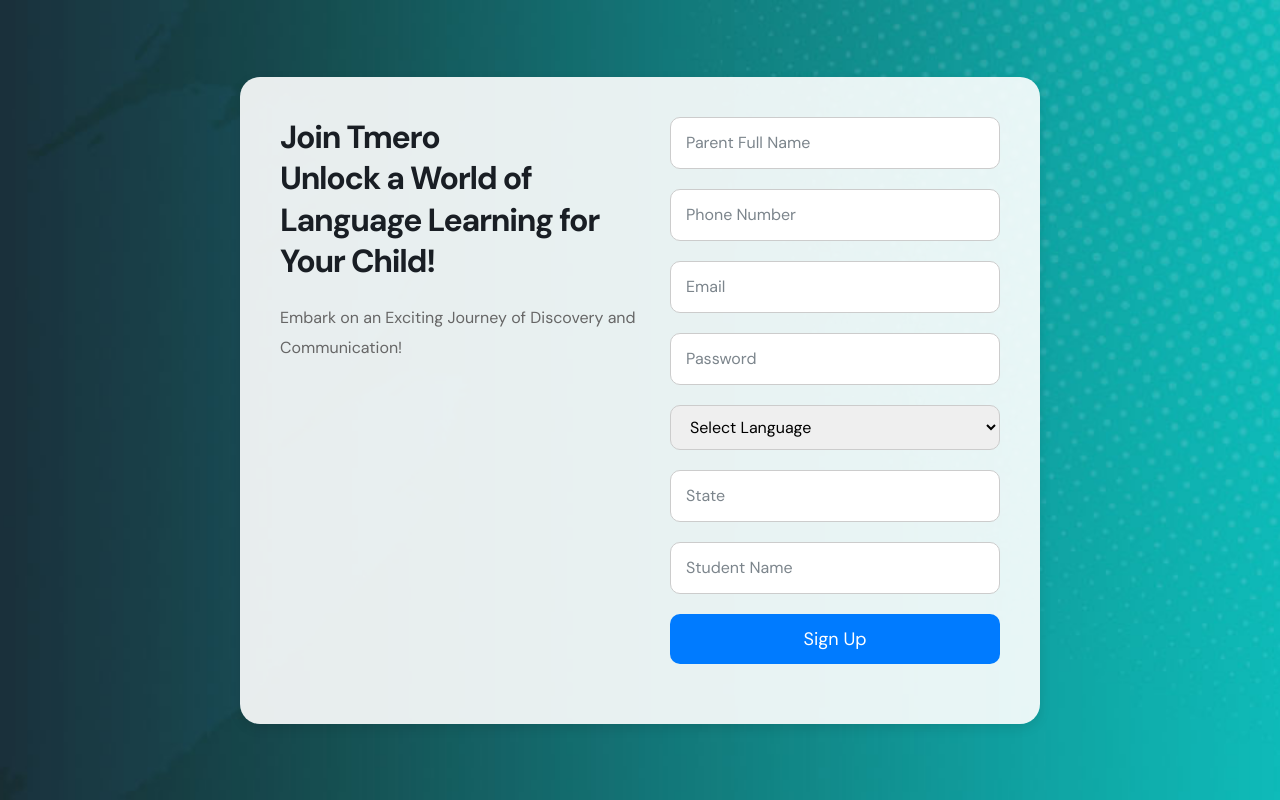
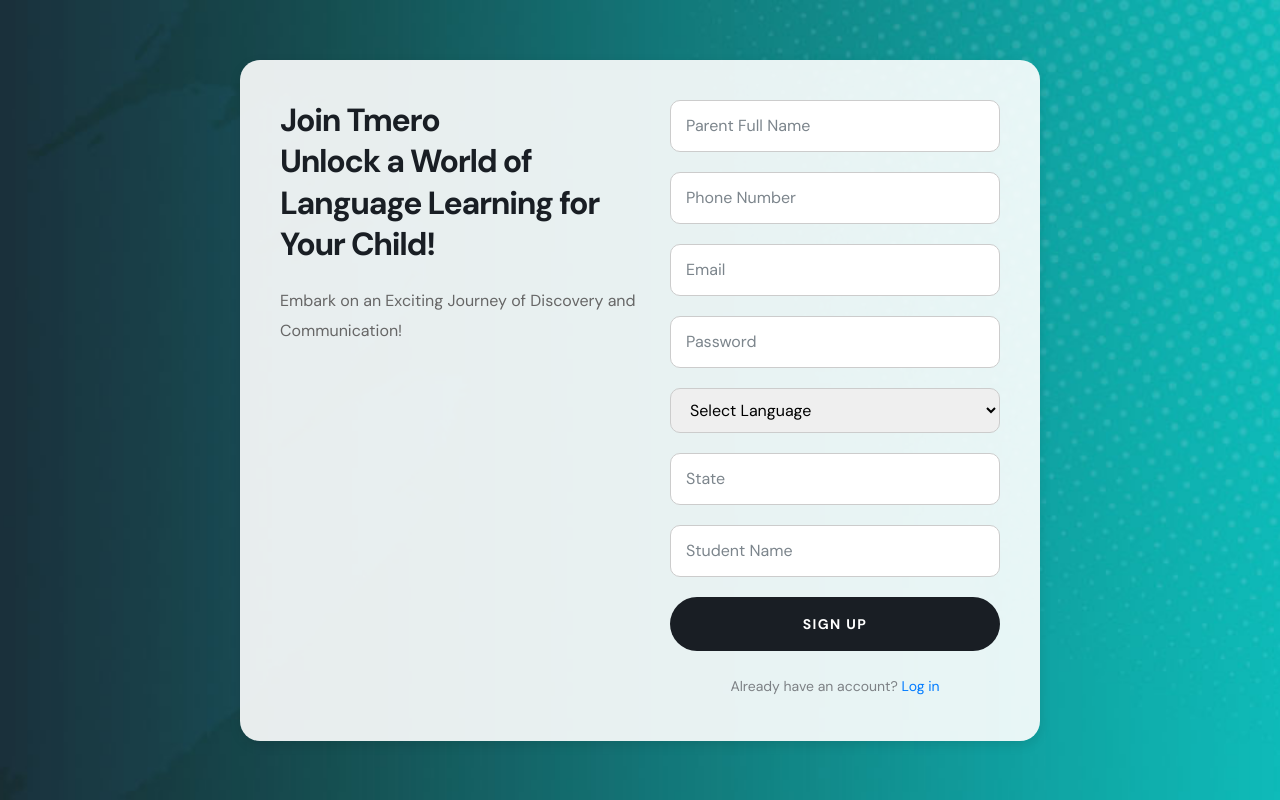
Before and after one commit to Belekucode/Tmero, a Next.js app: page /sign-up in a window 1280 px wide. Built offline with nearby package versions, Linux system fonts and the light colour scheme.

Commit message:
fixed fields and buttons in signup and login pages

```diff
--- a/components/sections/SliderOne.js
+++ b/components/sections/SliderOne.js
@@ -15,7 +15,7 @@
                             <img src="/images/main-slider/image-1.png" className="banner-one__person" alt="" />
                             <div className="row no-gutters">
                                 <div className="col-xl-12 z-index-1">
-                                    <h1 className="banner-one__title banner-one__light-color">Best <span className="style-font">online</span> <br />courses from <br />eduLerns</h1>
+                                    <h1 className="banner-one__title banner-one__light-color">Best <span className="style-font">online</span> <br />courses from <br />Tmero</h1>
                                     <p className="banner-one__tag-line">are you ready to learn?</p>
                                     <a href="/page-courses" class="theme-btn btn-style-one bg-theme-color2">Find Course</a>
                                 </div>
--- a/pages/sign-up.js
+++ b/pages/sign-up.js
@@ -50,6 +50,9 @@
                                 <div className={styles.formGroup}>
                                     <button className={styles.signupBtn} type="submit" name="submit-form">Sign Up</button>
                                 </div>
+                                <div className={styles.signupRedirect}>
+                                    Already have an account? <a href="/log-in">Log in</a>
+                                </div>
                             </form>
                         </div>
                     </div>
--- a/public/scss/SignupPage.module.scss
+++ b/public/scss/SignupPage.module.scss
@@ -49,7 +49,20 @@
         }
     }
 }
+.signupRedirect {
+    text-align: center;
+    margin-top: 20px;
+    font-size: 14px;
 
+    a {
+        color: #007bff;
+        text-decoration: none;
+
+        &:hover {
+            text-decoration: underline;
+        }
+    }
+}
 // Form column styling
 .signupFormColumn {
     width: 50%;
@@ -75,13 +88,82 @@
 
         .signupBtn {
             width: 100%;
-            padding: 10px 20px;
-            background-color: #007bff;
-            color: white;
-            border: none;
-            border-radius: 10px;
-            font-size: 18px;
+            padding: 15px 60px;
+            font-size: 14px;
+            line-height: 24px;
+            font-weight: 700;
+            letter-spacing: 0.1em;
+            text-transform: uppercase;
+            color: #ffffff;
+            border-radius: 50px;
             cursor: pointer;
+            position: relative;
+            overflow: hidden;
+            background: var(--bg-theme-color1);
+            transition: all 500ms ease;
+            z-index: 1;
+
+            &:before {
+                content: "";
+                position: absolute;
+                top: 0;
+                right: 0;
+                bottom: 0;
+                left: 0;
+                background-color: var(--bg-theme-color2);
+                clip-path: polygon(50% 0, 50% 0, 50% 50%, 50% 100%, 50% 100%, 50% 50%);
+                transition: all 500ms ease;
+                z-index: -1;
+            }
+
+            &:hover:before {
+                clip-path: polygon(25% -70%, 75% -70%, 120% 50%, 75% 170%, 25% 170%, -20% 50%);
+            }
+
+            &:hover {
+                color: #ffffff;
+            }
+
+            &.hvr-light:hover {
+                color: var(--theme-color2);
+            }
+
+            &.hvr-light:before {
+                background-color: #ffffff;
+            }
+
+            &.bg-theme-color2 {
+                background: var(--bg-theme-color2);
+
+                &:before {
+                    background: var(--bg-theme-color1);
+                }
+            }
+
+            &.bg-theme-color3 {
+                background: var(--bg-theme-color3);
+
+                &:before {
+                    background: var(--bg-theme-color1);
+                }
+            }
+
+            &.bg-theme-color4 {
+                background: var(--bg-theme-color4);
+
+                &:before {
+                    background: var(--bg-theme-color1);
+                }
+            }
+
+            &.bg-theme-color5 {
+                background: var(--bg-theme-color5);
+
+                &:before {
+                    background: var(--bg-theme-color1);
+                }
+            }
         }
+
     }
 }
```
Also changed, not shown: public/scss/LoginPage.module.scss (+75 -6 lines).
